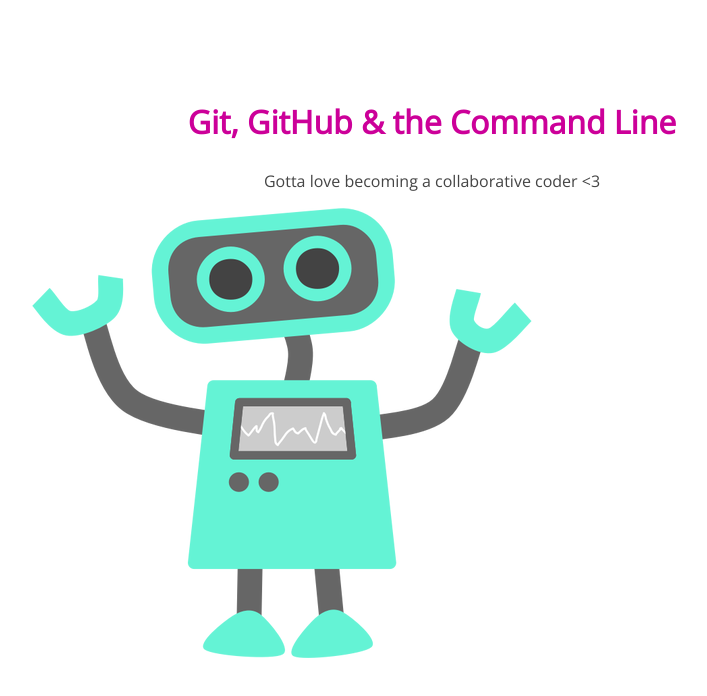
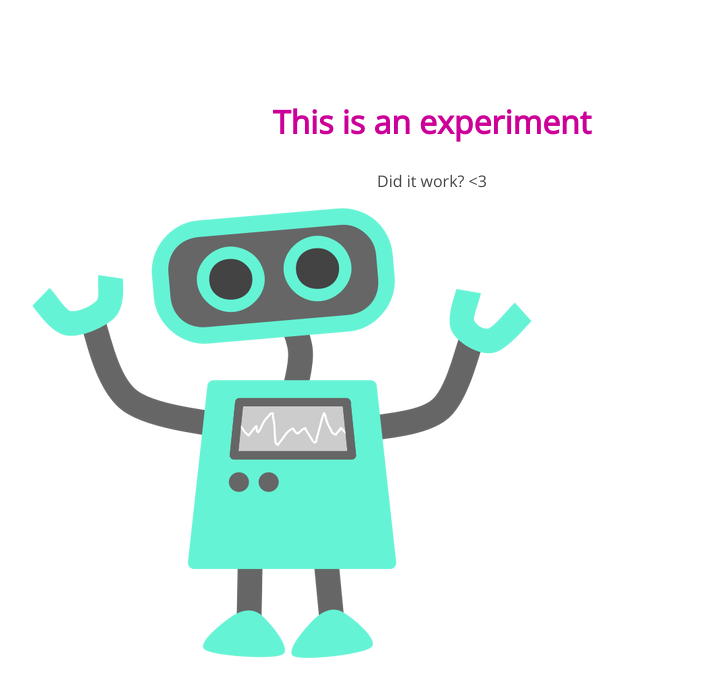
Before and after one commit to riingill/105-project, a plain HTML site: page index.html in a window 1280 px wide. Shown: the whole page, without its empty margins (208-915 px from the left). Drawn offline with nearby package versions, Linux system fonts and the light colour scheme.

Commit message:
changed h and p text

```diff
--- a/index.html
+++ b/index.html
@@ -8,8 +8,8 @@
 </head>
 <body>
 	<section>
-		<h1>Git, GitHub & the Command Line</h1>
-		<p>Gotta love becoming a collaborative coder <3</p>
+		<h1>This is an experiment</h1>
+		<p>Did it work? <3</p>
 		<img src="img/happy-blue-robot.png">
 	</section>
 </body>
```
